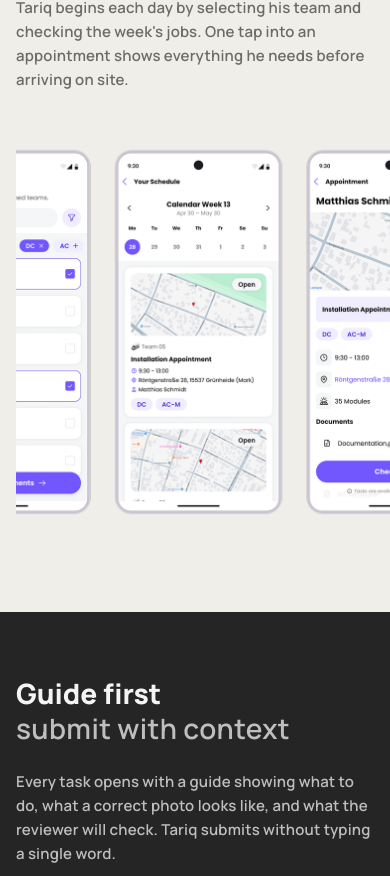
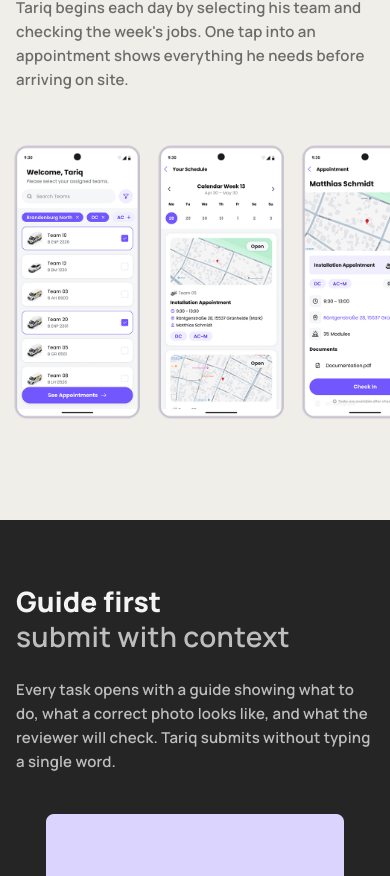
Before and after one commit to achso/asilalptekin.com, a Next.js app: page /work/craftapp in a window 390 px wide. Shown: the part 11058-11934 px from the top of the page. Built offline with nearby package versions, Linux system fonts and the light colour scheme.

Commit message:
Fix mobile carousel cropping and scroll padding for onboarding section

```diff
--- a/app/work/craftapp/page.tsx
+++ b/app/work/craftapp/page.tsx
@@ -414,13 +414,17 @@ export default function CraftAppCaseStudy() {
             </div>
           </div>
           {/* Onboarding carousel — mobile scroll, desktop grid */}
-          <div className="md:hidden -mx-4 overflow-x-auto pb-4 scrollbar-hide snap-x">
-            <div className="flex gap-4 px-4 w-[200%] sm:w-[150%] h-[400px] snap-start">
-              <ImageLightbox src="/craftapp/onboarding.png" alt="Onboarding screens">
-                <div className="w-full h-full rounded-[8px] overflow-hidden relative">
-                  <Image src="/craftapp/onboarding.png" alt="Onboarding screens" fill className="object-cover" />
-                </div>
-              </ImageLightbox>
+          <div className="md:hidden -mx-4 overflow-x-auto pb-6 scrollbar-hide snap-x px-4">
+            <div className="flex gap-4 w-fit h-[300px] md:h-[400px]">
+              <div className="snap-start shrink-0 relative h-full aspect-[1960/806]">
+                <ImageLightbox src="/craftapp/onboarding.png" alt="Onboarding screens">
+                  <div className="w-full h-full rounded-[8px] overflow-hidden relative">
+                    <Image src="/craftapp/onboarding.png" alt="Onboarding screens" fill className="object-contain" />
+                  </div>
+                </ImageLightbox>
+              </div>
+              {/* Spacer to ensure right-side padding works when scrolled to end */}
+              <div className="w-8 shrink-0" />
             </div>
           </div>
           <div className="hidden md:block">
```
